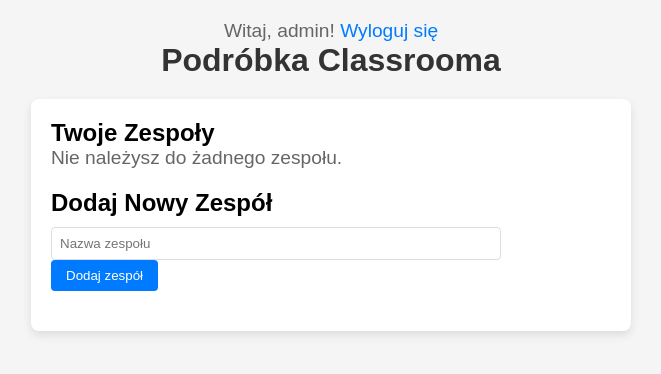
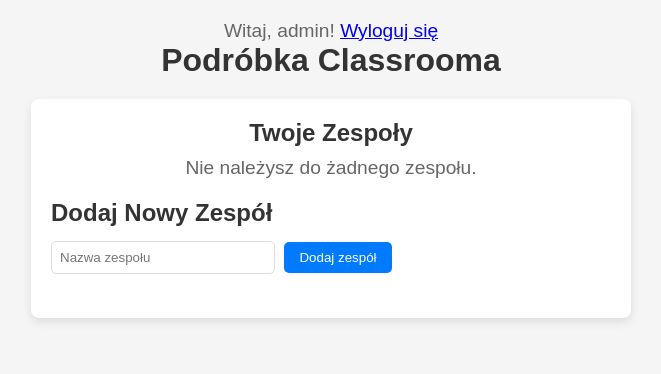
Before and after one commit to R4x02/Project_Orgs, a Django app: page /orgs/ in a window 1280 px wide. Shown: the top 374 px of the page, without its empty margins (309-970 px from the left). Run offline with Django 5.2, Linux system fonts and the light colour scheme; a user stored in the database is signed in; data comes from the database, SQL or seed files in the repository; both versions use the stored data as it was after the commit.

Commit message:
fajne zmiany w widokach i css

```diff
--- a/orgs/Aplikacja_Glowna/templates/add_team.html
+++ b/orgs/Aplikacja_Glowna/templates/add_team.html
@@ -5,6 +5,7 @@
     <meta name="viewport" content="width=device-width, initial-scale=1.0">
     <title>Dodaj Nowy Zespół</title>
     <link rel="stylesheet" href='{% static "styles.css" %}'>
+    <script src='{% static "code.js" %}'></script>
 </head>
 <body>
     <header>
--- a/orgs/Aplikacja_Glowna/templates/login.html
+++ b/orgs/Aplikacja_Glowna/templates/login.html
@@ -3,14 +3,15 @@
 {% block title %}Logowanie{% endblock %}
 
 {% block content %}
+<main>
 <h1>Zaloguj się</h1>
 <form method="post">
     {% csrf_token %}
-    <div>
+    <div class = "login-uz">
         <label for="username">Nazwa użytkownika:</label>
         <input type="text" id="username" name="username" required>
     </div>
-    <div>
+    <div class = "login-uz">
         <label for="password">Hasło:</label>
         <input type="password" id="password" name="password" required>
     </div>
@@ -19,4 +20,5 @@
 {% if form.errors %}
     <p style="color: red;">Nieprawidłowe dane logowania</p>
 {% endif %}
+</main>
 {% endblock %}
--- a/orgs/orgs/static/styles.css
+++ b/orgs/orgs/static/styles.css
@@ -13,16 +13,6 @@
     background-color: #f5f5f5;
 }
 
-a {
-    text-decoration: none;
-    color: #007bff;
-    transition: 0.3s;
-}
-
-a:hover {
-    color:#333;
-}
-
 header {
     text-align: center;
     margin-bottom: 20px;
@@ -32,6 +22,8 @@
     color: #333;
     font-size: 2rem;
 }
+
+
 
 p {
     font-size: 1.2rem;
@@ -47,8 +39,25 @@
     box-shadow: 0 4px 10px rgba(0, 0, 0, 0.1);
 }
 
+main p {
+    justify-self: center;
+}
+
+.login-uz {
+    display: flex;
+    flex-direction: column;
+    align-items: left;
+}
+
 .team-section, .add-team-section {
     margin-bottom: 20px;
+}
+
+.team-section h2 {
+    margin-bottom: 10px;
+    font-size: 1.5rem;
+    color: #333;
+    justify-self: center;
 }
 
 .team-list {
@@ -61,13 +70,7 @@
     justify-content: space-between;
     align-items: center;
     padding: 10px;
-    border-bottom: 1px solid #ddd;
-}
-
-.team-name {
-    font-weight: bold;
-    color: #444;
-    text-decoration: none;
+    border-top: 1px solid #ddd;
 }
 
 .team-members {
@@ -75,16 +78,31 @@
     color: #888;
 }
 
+.team-name a {
+    text-decoration: none;
+    color: #007bff;
+    transition: 0.2s;
+    font-weight: bold;
+}
+
+.team-name a:hover {
+    color:#333;
+    margin: 10px;
+    background-color: #f5f5f5;
+}
+
+
 .add-team-section h2 {
     margin-bottom: 10px;
+    font-size: 1.5rem;
+    color: #333;
 }
 
-input[type="text"] {
-    width: calc(100% - 110px);
+input[name="team_name"] {
+    width: 40%;
     padding: 8px;
     border: 1px solid #ddd;
-    border-radius: 4px;
-    margin-right: 10px;
+    border-radius: 5px;
 }
 
 .add-team-button {
@@ -92,8 +110,10 @@
     background-color: #007bff;
     color: #fff;
     border: none;
-    border-radius: 4px;
+    border-radius: 5px;
     cursor: pointer;
+    transition: 0.3s;
+    margin: 5px;
 }
 
 .add-team-button:hover {
```
Also changed, not shown: orgs/orgs/static/code.js (added, +13 -0 lines), orgs/db.sqlite3.
